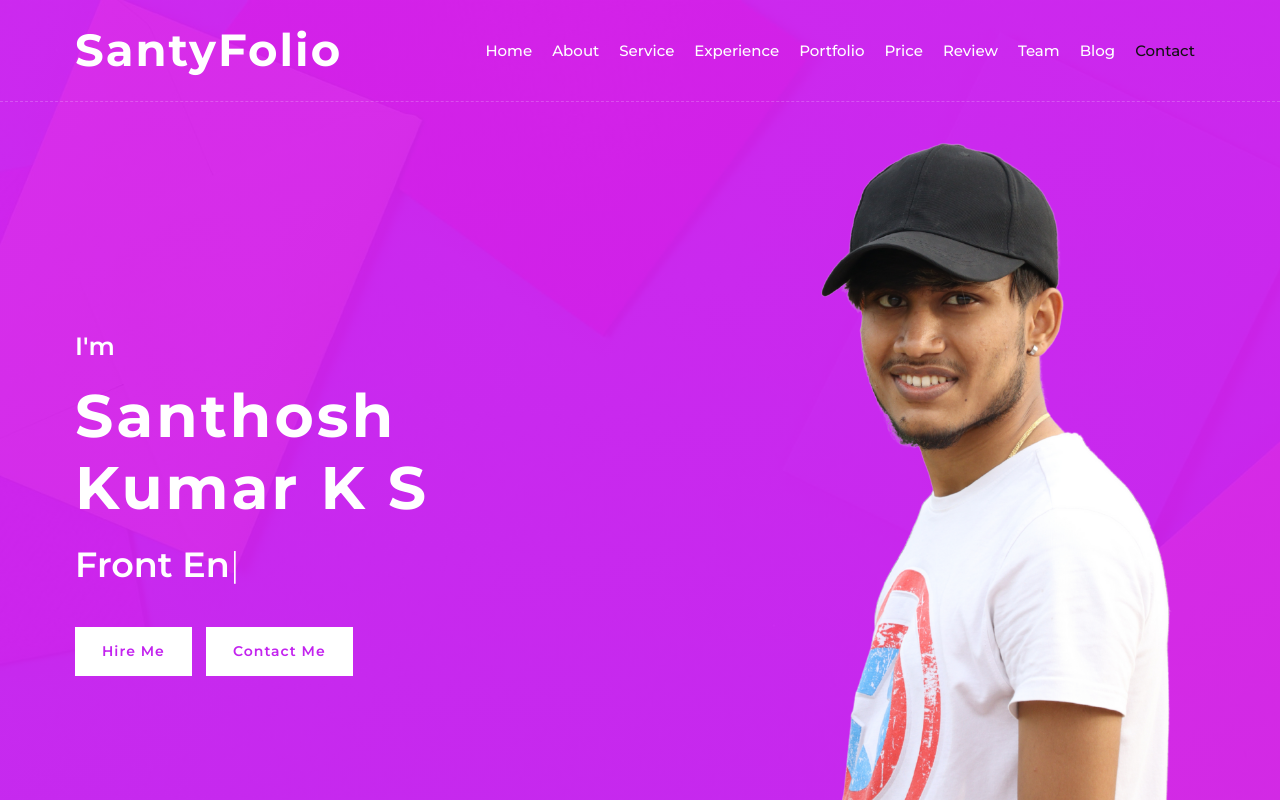
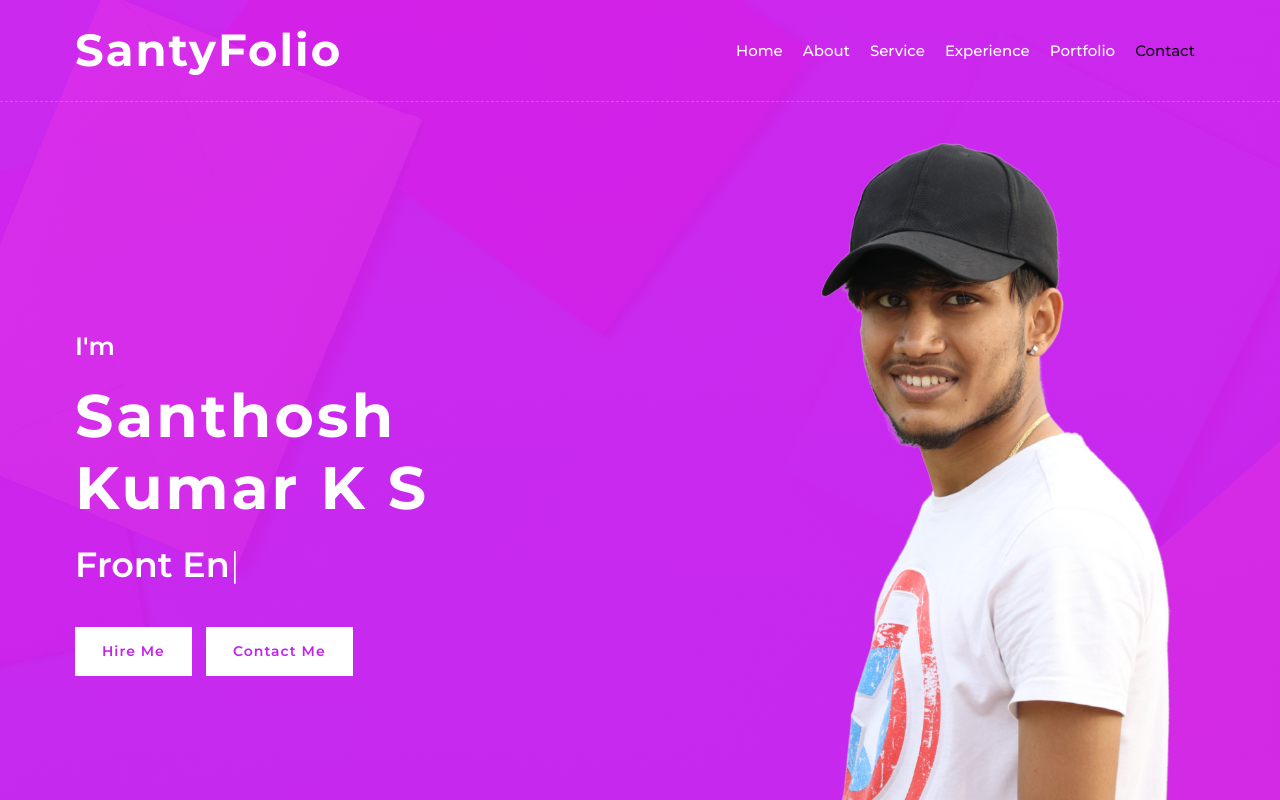
Before and after one commit to santhoshkumarks2001/santhoshkumar.github.io, a plain HTML site: page index.html in a window 1280 px wide. Shown: the top 800 px of the page. Drawn offline with nearby package versions, Linux system fonts and the light colour scheme.

Commit message:
Navbar comments added

```diff
--- a/index.html
+++ b/index.html
@@ -40,10 +40,10 @@
                         <a href="#service" class="nav-item nav-link">Service</a>
                         <a href="#experience" class="nav-item nav-link">Experience</a>
                         <a href="#portfolio" class="nav-item nav-link">Portfolio</a>
-                        <a href="#price" class="nav-item nav-link">Price</a>
+                        <!-- <a href="#price" class="nav-item nav-link">Price</a>
                         <a href="#review" class="nav-item nav-link">Review</a>
                         <a href="#team" class="nav-item nav-link">Team</a>
-                        <a href="#blog" class="nav-item nav-link">Blog</a>
+                        <a href="#blog" class="nav-item nav-link">Blog</a> -->
                         <a href="#contact" class="nav-item nav-link">Contact</a>
                     </div>
                 </div>
```
